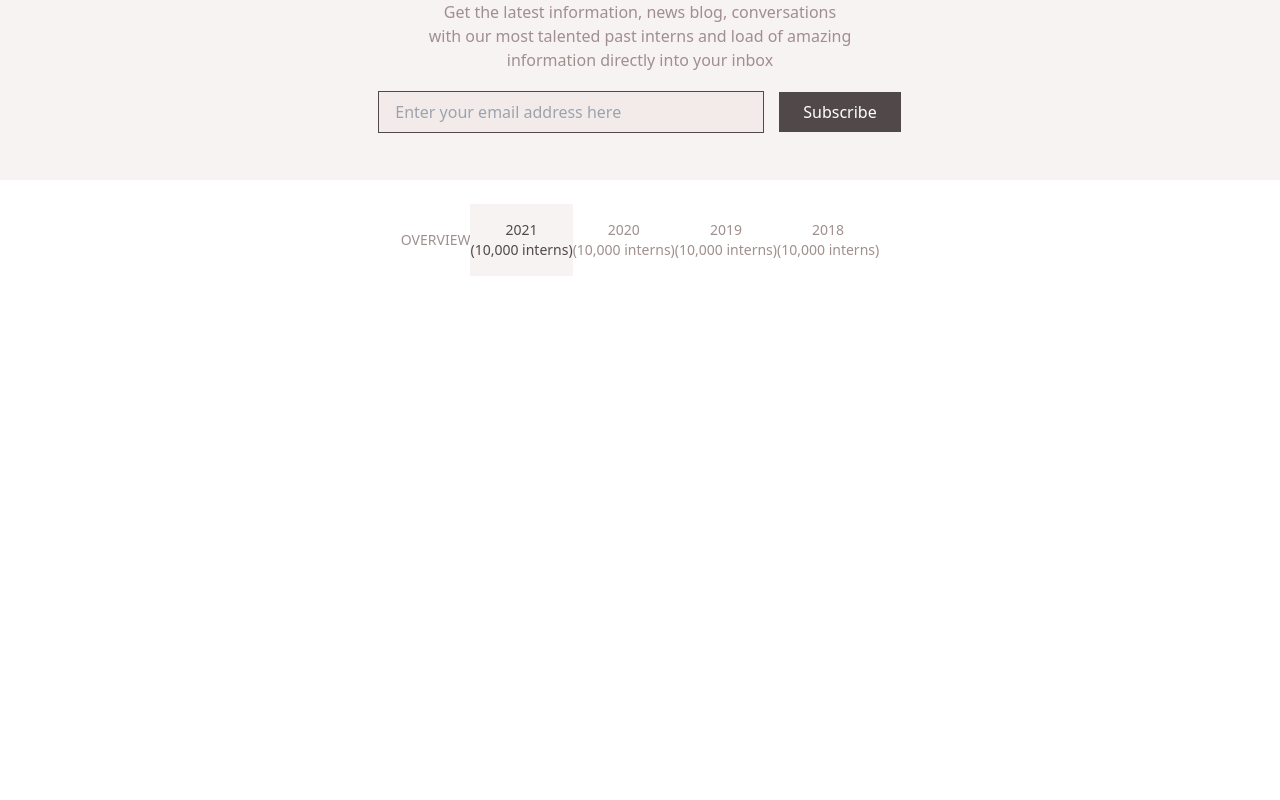
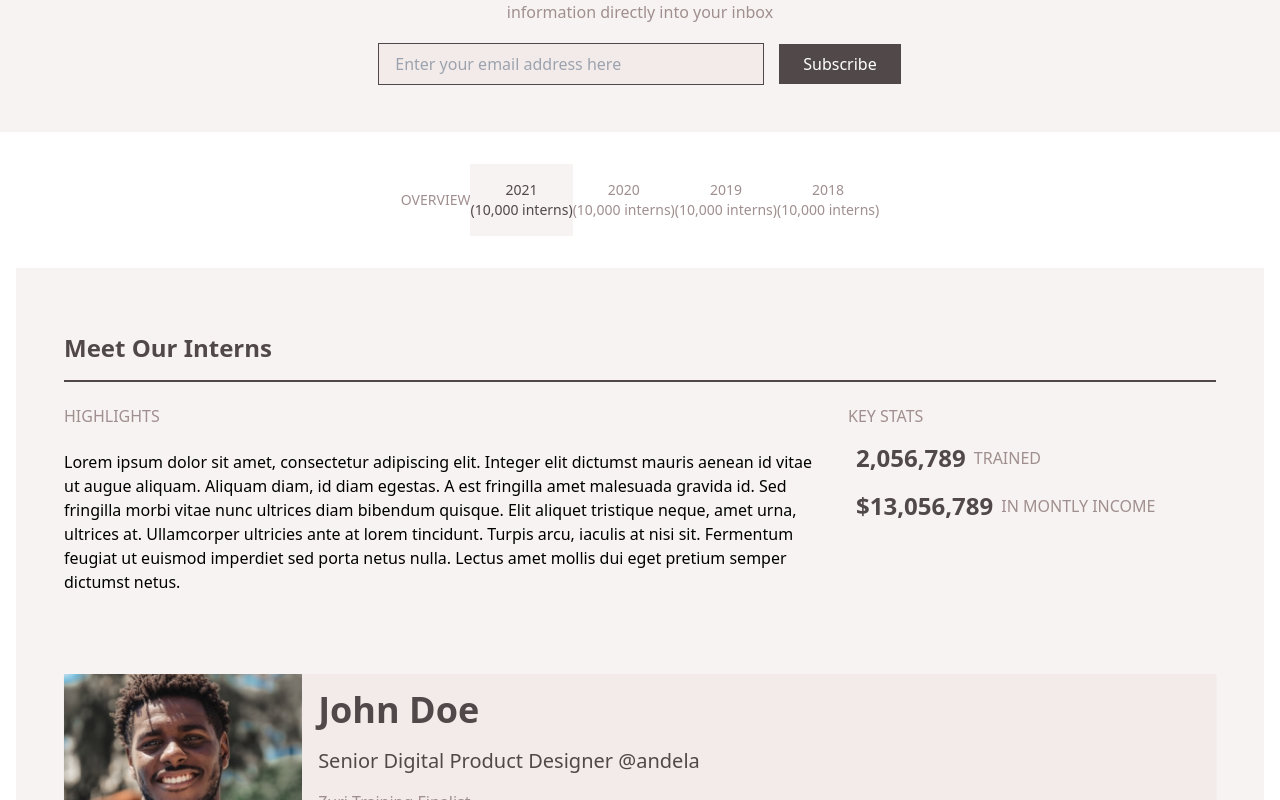
Before and after one commit to paisoncodes/zuri_team_progress_tracker, a Vue app in the folder frontend/: page /TwentyOne in a window 1280 px wide. Shown: the part 484-1284 px from the top of the page. Before the commit the page ends 800 px from the top, so only its background shows below. Built offline with nearby package versions, Linux system fonts and the light colour scheme; the HTML template or start-up script is replaced by a standard one.

Commit message:
second tab

```diff
--- a/frontend/src/components/Footer1.vue
+++ b/frontend/src/components/Footer1.vue
@@ -3,7 +3,7 @@
 <!-- component -->
 
   <footer class="bg-white text-brand-gray-dark-1 ">
-    <div class="flex flex-col flex-wrap max-w-6xl px-4 py-24 mx-auto md:items-center lg:items-start md:flex-row md:flex-nowrap">
+    <div class="flex flex-col flex-wrap max-w-6xl px-4 py-8 mx-auto md:items-center lg:items-start md:flex-row md:flex-nowrap">
       <div class="flex-shrink-0 w-64 mx-auto text-center md:mx-0 md:text-left">
         <a class="flex items-center justify-center font-medium text-gray-900 md:justify-start">
 
--- a/frontend/src/components/InternProfile.vue
+++ b/frontend/src/components/InternProfile.vue
@@ -1,16 +1,16 @@
 <template>
-<div class="w-4/5 mx-auto">
+<div class="max-w-6xl mx-auto">
     <!-- component -->
-<div v-for="(profile, i) in profiles" :key="i" class="py-6 mx-auto ">
-  <div class="flex mx-auto overflow-hidden shadow-md bg-brand-red-light-1 sm:max-w-xl md:max-w-full lg:max-w-screen-xl h-60">
-    <div class="bg-cover w-96 h-60" style="background-image: url('./assets/mariam.png')">
+<div v-for="(profile, i) in profiles" :key="i" class="py-16 mx-auto">
+  <div class="flex mx-auto shadow-sm max-w-7xl bg-brand-red-light-2 ">
+    <div class="bg-cover w-96 h-60">
     <img class="object-cover w-64 h-60" v-bind:src="profile.picture" v-bind:alt="profile.alt" />
     </div>
-    <div class="px-6 text-left">
-      <h1 class="text-4xl font-normal font-bold leading-loose text-gray-900 text-brand-gray-dark-1">{{profile.name}}</h1>
-      <h3 class="text-brand-gray-dark-1 leading-normal text-xl ">{{profile.role}}</h3>
-      <h4 class="text-brand-gray-light leading-tight text-base py-4">{{profile.stage}}</h4>
-      <p class="text-sm text-gray-600 text-brand-gray-light text-base ">{{profile.about}}</p>
+    <div class="mx-4 text-left">
+      <h1 class="text-4xl font-bold leading-loose text-brand-gray-dark-1">{{profile.name}}</h1>
+      <h3 class="text-xl leading-normal text-brand-gray-dark-1 ">{{profile.role}}</h3>
+      <h4 class="py-4 text-base leading-tight text-brand-gray-light">{{profile.stage}}</h4>
+      <p class="text-base text-brand-gray-light ">{{profile.about}}</p>
     </div>
   </div>
 </div>
--- a/frontend/src/components/Interns.vue
+++ b/frontend/src/components/Interns.vue
@@ -1,7 +1,7 @@
 <template>
-  <div class="mx-auto sm:max-w-xl md:max-w-full lg:max-w-screen-xl md:px-24 lg:py-20">
-    <div class="grid gap-2 lg:grid-cols-4 sm:max-w-sm sm:mx-auto lg:max-w-full">
-    <div v-for="(intern, i) in interns" :key="i" class="overflow-hidden text-left transition-shadow duration-300 rounded-sm">
+  <div class="max-w-6xl sm:max-w-xl md:max-w-full md:px-6 lg:py-6">
+    <div class="grid grid-cols-4 gap-12 sm:max-w-sm sm:mx-auto lg:max-w-6xl">
+    <div v-for="(intern, i) in interns" :key="i" class="text-left transition-shadow duration-300 rounded-sm ">
         <a href="/" aria-label="Article"><img class="object-cover w-64 h-60" v-bind:src="intern.picture" v-bind:alt="intern.alt" /></a>
         <div  class="py-4">
 
--- a/frontend/src/components/MeetOurIntern.vue
+++ b/frontend/src/components/MeetOurIntern.vue
@@ -1,14 +1,14 @@
 <template>
-<div class="mx-auto w-4/5 bg-brand-red-light-1 py-4 px-6">
-    <div class="text-left mb-2">
-        <h2 class="text-2xl font-normal leading-loose text-gray-600 font-bold text-brand-gray-dark-1">Meet Our Interns</h2>
+<div class="max-w-6xl py-4 mx-auto">
+    <div class="mb-2 text-left">
+        <h2 class="text-2xl font-normal font-bold leading-loose text-gray-600 text-brand-gray-dark-1">Meet Our Interns</h2>
     </div>
     <div class="border"></div>
-    <div class="mt-2 mx-auto sm:max-w-xl md:max-w-full lg:max-w-screen-xl">
+    <div class="mx-auto mt-2 sm:max-w-xl md:max-w-full lg:max-w-screen-xl">
       <div class="grid gap-6 lg:grid-cols-3">
         <div class="col-span-2">
             <div class="flex-col text-left">
-              <h3 class="mb-2 text-brand-gray-light leading-tight text-base py-4">HIGHLIGHTS</h3>
+              <h3 class="py-4 mb-2 text-base leading-tight text-brand-gray-light">HIGHLIGHTS</h3>
               <p>
                 Lorem ipsum dolor sit amet, consectetur adipiscing elit.
                  Integer elit dictumst mauris aenean id vitae ut augue
@@ -24,15 +24,15 @@
             </div>
         </div>
         <div>
-          <div class="flex-col text-left mt-4">
-            <h3 class="mb-2 text-brand-gray-light leading-tight text-base">KEY STATS</h3>
+          <div class="flex-col mt-4 text-left">
+            <h3 class="mb-2 text-base leading-tight text-brand-gray-light">KEY STATS</h3>
             <div class="flex flex-col lg:flex-row lg:items-center">
-              <h1 class="text-2xl font-normal leading-loose text-gray-300 font-bold text-brand-gray-dark-1 tracker-wide px-0 lg:px-2">2,056,789</h1>
-              <span class="uppercase text-brand-gray-light leading-tight text-base">Trained</span>
+              <h1 class="px-0 text-2xl font-normal font-bold leading-loose text-gray-300 text-brand-gray-dark-1 tracker-wide lg:px-2">2,056,789</h1>
+              <span class="text-base leading-tight uppercase text-brand-gray-light">Trained</span>
             </div>
             <div class="flex flex-col lg:flex-row lg:items-center">
-              <h1 class="text-2xl font-normal leading-loose text-gray-300 font-bold text-brand-gray-dark-1 tracker-wide px-0 lg:px-2">$13,056,789</h1>
-              <span class="uppercase text-brand-gray-light leading-tight text-base">In Montly Income</span>
+              <h1 class="px-0 text-2xl font-normal font-bold leading-loose text-gray-300 text-brand-gray-dark-1 tracker-wide lg:px-2">$13,056,789</h1>
+              <span class="text-base leading-tight uppercase text-brand-gray-light">In Montly Income</span>
             </div>
           </div>
         </div>
--- a/frontend/src/components/Subscribe.vue
+++ b/frontend/src/components/Subscribe.vue
@@ -1,6 +1,6 @@
 <template>
       <div class="w-full py-12 mx-auto font-normal bg-brand-red-light-1">
-        <h3 class="py-6 text-3xl leading-10 text-center text-brand-gray-dark-1">Subscribe to our newsletter today</h3>
+        <h3 class="text-3xl leading-10 text-center text-brand-gray-dark-1">Subscribe to our newsletter today</h3>
         <p class="w-1/3 mx-auto mb-5 text-base leading-6 text-center text-brand-gray-light ">Get the latest information, news blog, conversations with our most talented
             past interns and load of amazing information directly into your inbox<br>
         </p>
--- a/frontend/src/components/TwentyOneContainer.vue
+++ b/frontend/src/components/TwentyOneContainer.vue
@@ -1,24 +1,24 @@
 <template>
 
-<div class="my-6 mx-auto">
+<div class="py-8 mx-auto">
 
-    <nav class="flex flex-col sm:flex-row text-sm">
-        <button class="text-brand-gray-light py-4 padothers block hover:text-brand-gray-dark-1 focus:outline-none">
+    <nav class="flex flex-col text-sm sm:flex-row">
+        <button class="block py-4 text-brand-gray-light padothers hover:text-brand-gray-dark-1 focus:outline-none">
             OVERVIEW
         </button>
 
-        <button class="py-4 bg-brand-red-light-1 padtab1 block hover:text-blue-500 focus:outline-none text-brand-gray-dark-1 font-medium border-brand-gray-light">
+        <button class="block py-4 font-medium bg-brand-red-light-1 padtab1 hover:text-blue-500 focus:outline-none text-brand-gray-dark-1 border-brand-gray-light">
             2021 <br> (10,000 interns)
         </button>
 
-        <button class="text-brand-gray-light py-4 padothers block hover:text-brand-gray-dark-1 focus:outline-none">
+        <button class="block py-4 text-brand-gray-light padothers hover:text-brand-gray-dark-1 focus:outline-none">
             2020 <br> (10,000 interns)
         </button>
 
-        <button class="text-brand-gray-light py-4 padothers block hover:text-brand-gray-dark-1 focus:outline-none">
+        <button class="block py-4 text-brand-gray-light padothers hover:text-brand-gray-dark-1 focus:outline-none">
             2019 <br> (10,000 interns)
         </button>
-        <button class="text-brand-gray-light py-4 padothers block hover:text-brand-gray-dark-1 focus:outline-none">
+        <button class="block py-4 text-brand-gray-light padothers hover:text-brand-gray-dark-1 focus:outline-none">
             2018 <br> (10,000 interns)
         </button>
     </nav>
--- a/frontend/src/views/TwentyOne.vue
+++ b/frontend/src/views/TwentyOne.vue
@@ -1,19 +1,36 @@
 <template>
-  <div class="bg-white text-center flex flex-col">
+
+  <div class="flex flex-col w-full text-center bg-white">
+
     <NavbarComponent/>
     <Subscribe/>
     <TwentyOneContainer/>
+      <div class="px-6 py-10 mx-auto max-w-7xl bg-brand-red-light-1">
 
+    <MeetOurIntern />
+    <InternProfile />
+    <Interns />
+    <FilterButton />
+    <ExperinceTracker />
+    <Footer />
+    </div>
   </div>
+
 </template>
 
 <script>
 import NavbarComponent from '../components/NavbarComponent.vue'
 import Subscribe from '../components/Subscribe.vue'
 import TwentyOneContainer from '../components/TwentyOneContainer.vue'
+import MeetOurIntern from '../components/MeetOurIntern.vue'
+import InternProfile from '../components/InternProfile.vue'
+import Interns from '../components/Interns.vue'
+import FilterButton from '../components/FilterButton.vue'
+import ExperinceTracker from '../components/ExperinceTracker.vue'
+import Footer from '../components/Footer.vue'
 
 export default {
-  components: { NavbarComponent, Subscribe, TwentyOneContainer},
+  components: { NavbarComponent, Subscribe, TwentyOneContainer, MeetOurIntern, InternProfile, Interns, FilterButton, ExperinceTracker, Footer},
   name: 'TwentyOne',
 }
 </script>
```
Also changed, not shown: frontend/src/components/FilterButton.vue (+7 -7 lines), frontend/src/components/experinceTracker.vue (+15 -15 lines).
